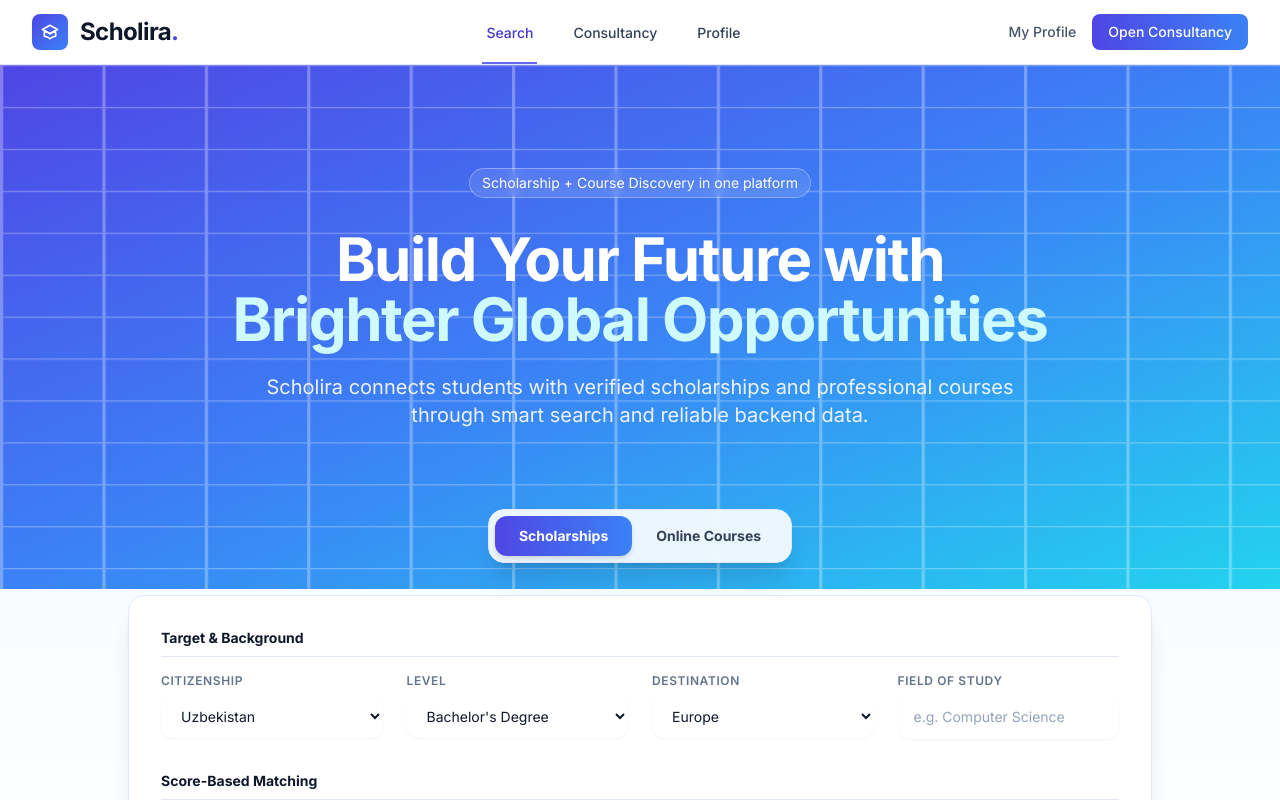
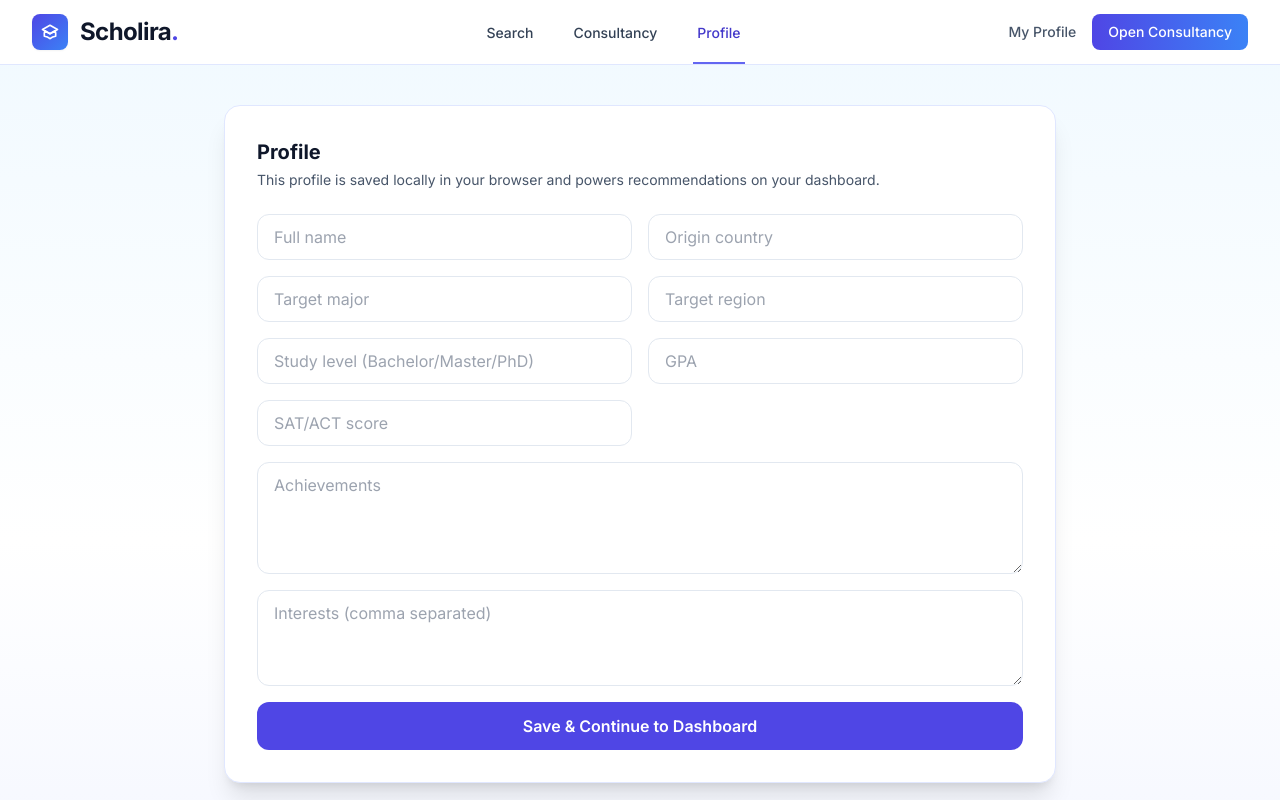
Before and after one commit to 983111/scholira, a React (Vite) app: page / in a window 1280 px wide. Shown: the top 800 px of the page. Built offline with nearby package versions, Linux system fonts and the light colour scheme.

Commit message:
Implement profile-first dashboard recommendation flow

```diff
--- a/src/app.tsx
+++ b/src/app.tsx
@@ -1,4 +1,4 @@
-import React, { useEffect, useState } from 'react';
+import React, { useEffect, useMemo, useState } from 'react';
 import { Navbar } from '@/components/Navbar';
 import { Hero } from '@/components/Hero';
 import { SearchForm } from '@/components/SearchForm';
@@ -9,16 +9,55 @@ import { findScholarships, findCourses } from '@/services/gemini';
 import { CourseCard } from '@/components/CourseCard';
 import { SearchParams, SearchResult, CourseSearchResult } from '@/types';
 
-type AppPage = 'search' | 'consultancy' | 'profile';
+type AppPage = 'dashboard' | 'consultancy' | 'profile';
 
-function MainSearch() {
+interface UserProfile {
+  fullName: string;
+  originCountry: string;
+  targetMajor: string;
+  targetRegion: string;
+  studyLevel: string;
+  gpa: string;
+  sat: string;
+  interests: string;
+  achievements: string;
+}
+
+const PROFILE_STORAGE_KEY = 'scholira-user-profile';
+
+const emptyProfile: UserProfile = {
+  fullName: '',
+  originCountry: '',
+  targetMajor: '',
+  targetRegion: '',
+  studyLevel: '',
+  gpa: '',
+  sat: '',
+  interests: '',
+  achievements: '',
+};
+
+function DashboardPage({ profile }: { profile: UserProfile }) {
   const [activeTab, setActiveTab] = useState<'scholarships' | 'courses'>('scholarships');
   const [scholarshipResult, setScholarshipResult] = useState<SearchResult | null>(null);
   const [courseResult, setCourseResult] = useState<CourseSearchResult | null>(null);
   const [loading, setLoading] = useState(false);
   const [error, setError] = useState<string | null>(null);
   const [searched, setSearched] = useState(false);
-  const [courseQuery, setCourseQuery] = useState('');
+  const [courseQuery, setCourseQuery] = useState(profile.targetMajor);
+  const [autoRecommendationsLoaded, setAutoRecommendationsLoaded] = useState(false);
+
+  const recommendationParams: SearchParams = useMemo(
+    () => ({
+      originCountry: profile.originCountry || 'India',
+      studyLevel: profile.studyLevel || 'Bachelor',
+      fieldOfStudy: profile.targetMajor || 'Computer Science',
+      targetRegion: profile.targetRegion || 'Global',
+      gpa: profile.gpa,
+      sat: profile.sat,
+    }),
+    [profile]
+  );
 
   const handleScholarshipSearch = async (params: SearchParams) => {
     setLoading(true);
@@ -53,10 +92,42 @@ function MainSearch() {
     }
   };
 
+  useEffect(() => {
+    const runAutoRecommendations = async () => {
+      setLoading(true);
+      setError(null);
+      setSearched(true);
+      try {
+        const [scholarships, courses] = await Promise.all([
+          findScholarships(recommendationParams),
+          findCourses({ query: `${profile.targetMajor || ''} ${profile.interests || ''}`.trim() || 'High demand skills' }),
+        ]);
+        setScholarshipResult(scholarships);
+        setCourseResult(courses);
+      } catch (err: any) {
+        setError(err.message || 'Could not load recommendations right now.');
+      } finally {
+        setLoading(false);
+        setAutoRecommendationsLoaded(true);
+      }
+    };
+
+    if (!autoRecommendationsLoaded) {
+      runAutoRecommendations();
+    }
+  }, [autoRecommendationsLoaded, profile.interests, profile.targetMajor, recommendationParams]);
+
   return (
     <>
       <Hero />
       <main className="flex-grow max-w-7xl mx-auto px-4 sm:px-6 lg:px-8 w-full pb-16">
+        <div className="bg-indigo-50 border border-indigo-100 rounded-2xl p-4 mt-6 max-w-4xl mx-auto">
+          <h2 className="text-slate-900 font-semibold">Welcome, {profile.fullName || 'Scholar'} 👋</h2>
+          <p className="text-sm text-slate-700 mt-1">
+            Your dashboard is personalized from your saved profile. You can use automatic recommendations or search manually.
+          </p>
+        </div>
+
         <div className="relative z-30 flex justify-center -mt-20 mb-8">
           <div className="bg-white/90 backdrop-blur-lg p-1.5 rounded-2xl border border-indigo-100 inline-flex shadow-xl">
             <button onClick={() => setActiveTab('scholarships')} className={`px-6 py-2.5 rounded-xl text-sm font-bold transition-all ${activeTab === 'scholarships' ? 'bg-gradient-to-r from-indigo-600 to-blue-500 text-white shadow-md' : 'text-slate-700 hover:bg-slate-100'}`}>Scholarships</button>
@@ -92,6 +163,9 @@ function MainSearch() {
 
         {searched && !loading && (
           <section className="mt-12">
+            <h3 className="font-bold text-lg text-slate-900 mb-4">
+              {activeTab === 'scholarships' ? 'Recommended Scholarships' : 'Recommended Courses'}
+            </h3>
             <div className="grid grid-cols-1 md:grid-cols-3 gap-7">
               {activeTab === 'scholarships' && scholarshipResult?.scholarships.map((s, i) => <ScholarshipCard key={i} scholarship={s} />)}
               {activeTab === 'courses' && courseResult?.courses.map((c) => <CourseCard key={c.id} course={c} />)}
@@ -165,53 +239,98 @@ function ConsultancyPage() {
   );
 }
 
-function ProfilePage() {
+function ProfilePage({
+  profile,
+  onSave,
+}: {
+  profile: UserProfile;
+  onSave: (profile: UserProfile) => void;
+}) {
+  const [formData, setFormData] = useState<UserProfile>(profile);
+
+  const onChangeField = (field: keyof UserProfile, value: string) => {
+    setFormData((prev) => ({ ...prev, [field]: value }));
+  };
+
+  const submitProfile = (e: React.FormEvent) => {
+    e.preventDefault();
+    onSave(formData);
+  };
+
   return (
     <main className="flex-grow max-w-4xl mx-auto px-4 sm:px-6 lg:px-8 w-full py-10">
       <div className="bg-white rounded-2xl border border-indigo-100 shadow-xl p-8">
         <h1 className="text-xl font-bold text-slate-900">Profile</h1>
-        <p className="text-sm text-slate-600 mt-1 mb-6">Save your academic background for personalized recommendations.</p>
-        <form className="grid grid-cols-1 md:grid-cols-2 gap-4">
-          <input placeholder="Full name" className="rounded-xl border border-slate-200 px-4 py-2.5" />
-          <input placeholder="Target major" className="rounded-xl border border-slate-200 px-4 py-2.5" />
-          <input placeholder="GPA" className="rounded-xl border border-slate-200 px-4 py-2.5" />
-          <input placeholder="SAT/ACT score" className="rounded-xl border border-slate-200 px-4 py-2.5" />
-          <textarea placeholder="Achievements" className="md:col-span-2 rounded-xl border border-slate-200 px-4 py-2.5 min-h-28" />
-          <textarea placeholder="Interests (comma separated)" className="md:col-span-2 rounded-xl border border-slate-200 px-4 py-2.5 min-h-24" />
-          <button type="button" className="md:col-span-2 rounded-xl bg-indigo-600 text-white py-3 font-semibold hover:bg-indigo-700">Save Profile</button>
+        <p className="text-sm text-slate-600 mt-1 mb-6">This profile is saved locally in your browser and powers recommendations on your dashboard.</p>
+        <form className="grid grid-cols-1 md:grid-cols-2 gap-4" onSubmit={submitProfile}>
+          <input placeholder="Full name" className="rounded-xl border border-slate-200 px-4 py-2.5" value={formData.fullName} onChange={(e) => onChangeField('fullName', e.target.value)} required />
+          <input placeholder="Origin country" className="rounded-xl border border-slate-200 px-4 py-2.5" value={formData.originCountry} onChange={(e) => onChangeField('originCountry', e.target.value)} required />
+          <input placeholder="Target major" className="rounded-xl border border-slate-200 px-4 py-2.5" value={formData.targetMajor} onChange={(e) => onChangeField('targetMajor', e.target.value)} required />
+          <input placeholder="Target region" className="rounded-xl border border-slate-200 px-4 py-2.5" value={formData.targetRegion} onChange={(e) => onChangeField('targetRegion', e.target.value)} />
+          <input placeholder="Study level (Bachelor/Master/PhD)" className="rounded-xl border border-slate-200 px-4 py-2.5" value={formData.studyLevel} onChange={(e) => onChangeField('studyLevel', e.target.value)} required />
+          <input placeholder="GPA" className="rounded-xl border border-slate-200 px-4 py-2.5" value={formData.gpa} onChange={(e) => onChangeField('gpa', e.target.value)} />
+          <input placeholder="SAT/ACT score" className="rounded-xl border border-slate-200 px-4 py-2.5" value={formData.sat} onChange={(e) => onChangeField('sat', e.target.value)} />
+          <textarea placeholder="Achievements" className="md:col-span-2 rounded-xl border border-slate-200 px-4 py-2.5 min-h-28" value={formData.achievements} onChange={(e) => onChangeField('achievements', e.target.value)} />
+          <textarea placeholder="Interests (comma separated)" className="md:col-span-2 rounded-xl border border-slate-200 px-4 py-2.5 min-h-24" value={formData.interests} onChange={(e) => onChangeField('interests', e.target.value)} />
+          <button type="submit" className="md:col-span-2 rounded-xl bg-indigo-600 text-white py-3 font-semibold hover:bg-indigo-700">Save & Continue to Dashboard</button>
         </form>
       </div>
     </main>
   );
 }
 
-function getPageFromHash(): AppPage {
+function readProfile(): UserProfile | null {
+  const raw = window.localStorage.getItem(PROFILE_STORAGE_KEY);
+  if (!raw) return null;
+  try {
+    return { ...emptyProfile, ...(JSON.parse(raw) as Partial<UserProfile>) };
+  } catch {
+    return null;
+  }
+}
+
+function getInitialPage(savedProfile: UserProfile | null): AppPage {
   const hash = window.location.hash.replace('#', '').toLowerCase();
   if (hash === 'consultancy') return 'consultancy';
   if (hash === 'profile') return 'profile';
-  return 'search';
+  if (!savedProfile) return 'profile';
+  return 'dashboard';
 }
 
 function App() {
-  const [page, setPage] = useState<AppPage>(getPageFromHash());
+  const [profile, setProfile] = useState<UserProfile>(() => readProfile() || emptyProfile);
+  const [page, setPage] = useState<AppPage>(() => getInitialPage(readProfile()));
 
   useEffect(() => {
-    const onHashChange = () => setPage(getPageFromHash());
+    const onHashChange = () => {
+      const latestProfile = readProfile();
+      setPage(getInitialPage(latestProfile));
+    };
     window.addEventListener('hashchange', onHashChange);
     return () => window.removeEventListener('hashchange', onHashChange);
   }, []);
 
   const navigate = (next: AppPage) => {
-    window.location.hash = next === 'search' ? '' : next;
+    if (next === 'dashboard') {
+      window.location.hash = '';
+    } else {
+      window.location.hash = next;
+    }
     setPage(next);
+  };
+
+  const saveProfile = (nextProfile: UserProfile) => {
+    window.localStorage.setItem(PROFILE_STORAGE_KEY, JSON.stringify(nextProfile));
+    setProfile(nextProfile);
+    navigate('dashboard');
   };
 
   return (
     <div id="top" className="min-h-screen bg-gradient-to-b from-sky-50 via-white to-indigo-50 flex flex-col">
-      <Navbar currentPage={page} onNavigate={navigate} />
-      {page === 'search' && <MainSearch />}
+      <Navbar currentPage={page === 'dashboard' ? 'search' : page} onNavigate={(p) => navigate(p === 'search' ? 'dashboard' : p)} />
+      {page === 'dashboard' && <DashboardPage profile={profile} />}
       {page === 'consultancy' && <ConsultancyPage />}
-      {page === 'profile' && <ProfilePage />}
+      {page === 'profile' && <ProfilePage profile={profile} onSave={saveProfile} />}
       <Footer />
     </div>
   );
```
